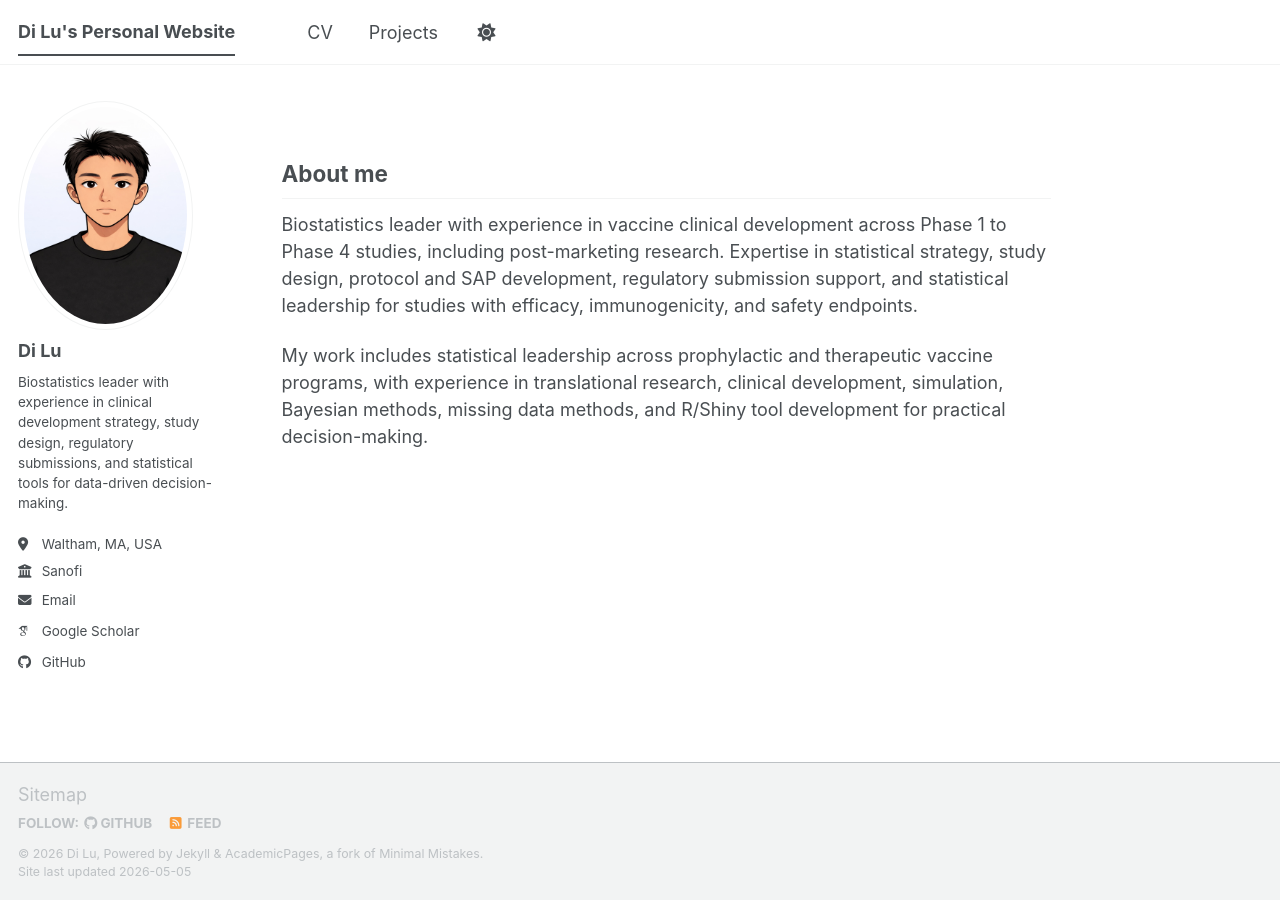
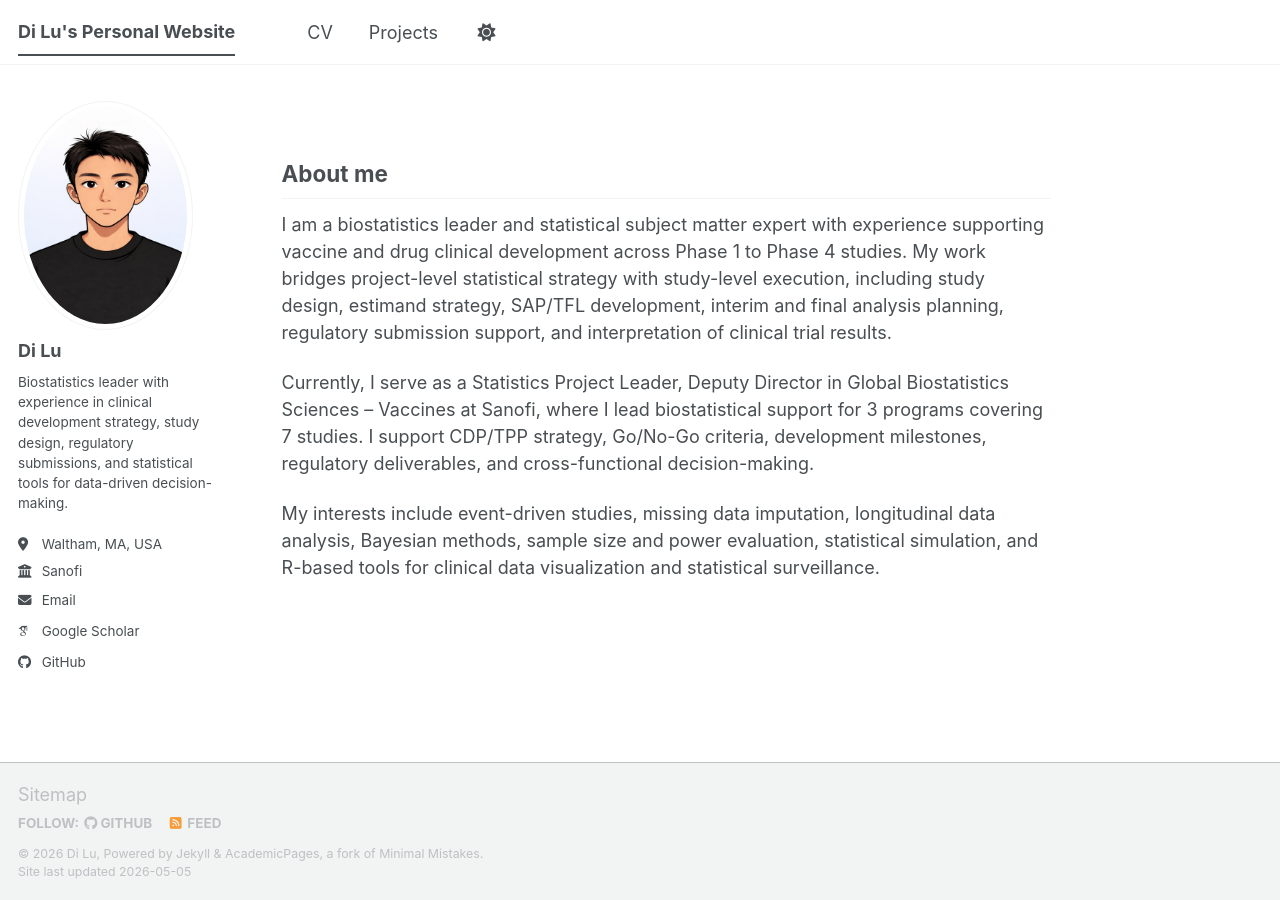
Before and after one commit to dilustats/dilustats.github.io, a Jekyll site: the page built from _pages/about.md, in a window 1280 px wide. Built offline with Jekyll 4.4.1, drawn with Linux system fonts in a browser that asks for light colours; some web fonts are replaced; a script bundle is joined from its source files by our own code; library files that are not in the unit come from our copies.

Commit message:
Update about.md

```diff
--- a/_pages/about.md
+++ b/_pages/about.md
@@ -9,6 +9,8 @@ redirect_from:
 
 ## About me
 
-Biostatistics leader with experience in vaccine clinical development across Phase 1 to Phase 4 studies, including post-marketing research. Expertise in statistical strategy, study design, protocol and SAP development, regulatory submission support, and statistical leadership for studies with efficacy, immunogenicity, and safety endpoints.
+I am a biostatistics leader and statistical subject matter expert with experience supporting vaccine and drug clinical development across Phase 1 to Phase 4 studies. My work bridges project-level statistical strategy with study-level execution, including study design, estimand strategy, SAP/TFL development, interim and final analysis planning, regulatory submission support, and interpretation of clinical trial results.
 
-My work includes statistical leadership across prophylactic and therapeutic vaccine programs, with experience in translational research, clinical development, simulation, Bayesian methods, missing data methods, and R/Shiny tool development for practical decision-making.
+Currently, I serve as a Statistics Project Leader, Deputy Director in Global Biostatistics Sciences – Vaccines at Sanofi, where I lead biostatistical support for 3 programs covering 7 studies. I support CDP/TPP strategy, Go/No-Go criteria, development milestones, regulatory deliverables, and cross-functional decision-making.
+
+My interests include event-driven studies, missing data imputation, longitudinal data analysis, Bayesian methods, sample size and power evaluation, statistical simulation, and R-based tools for clinical data visualization and statistical surveillance.
```
